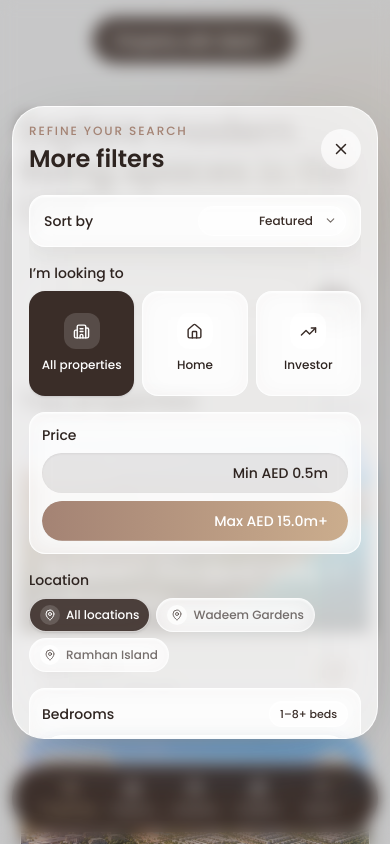
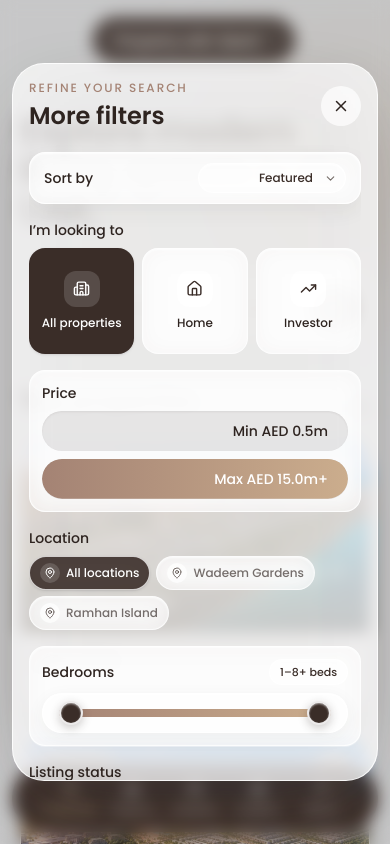
Before and after one commit to roundworkstudio/Real-estate, a Next.js app: page /properties in a window 390 px wide. Both pictures are taken after a click on the button 333 px from the left and 307 px from the top of the page. Shown: the top 844 px of the page. Built offline with nearby package versions, Linux system fonts and the light colour scheme.

Commit message:
Expand mobile filter sheet

```diff
--- a/src/components/tools/PortfolioFilters.tsx
+++ b/src/components/tools/PortfolioFilters.tsx
@@ -145,7 +145,7 @@ export function PortfolioFilters({ properties }: { properties: Property[] }) {
           </div>
         </div>
       {isMounted && createPortal(<div className={`${showMoreFilters ? "flex" : "hidden"} fixed inset-0 z-[100] touch-none overscroll-none items-center justify-center bg-slate/20 p-3 backdrop-blur-sm sm:hidden`} role="presentation" onPointerDown={() => setShowMoreFilters(false)}>
-          <div role="dialog" aria-modal="true" aria-label="More filters" onPointerDown={(event) => event.stopPropagation()} onWheel={(event) => event.stopPropagation()} className="filter-sheet-mobile no-scrollbar h-[75dvh] max-h-[75dvh] min-h-0 w-full max-w-md touch-pan-y overscroll-contain overflow-y-auto scroll-smooth rounded-[2rem] border border-white/85 bg-white/75 p-4 shadow-[0_24px_80px_-30px_rgba(46,36,32,.45)] backdrop-blur-2xl sm:h-auto sm:max-h-none sm:max-w-none sm:rounded-none sm:border-0 sm:bg-transparent sm:p-0 sm:shadow-none sm:backdrop-blur-none">
+          <div role="dialog" aria-modal="true" aria-label="More filters" onPointerDown={(event) => event.stopPropagation()} onWheel={(event) => event.stopPropagation()} className="filter-sheet-mobile no-scrollbar h-[85dvh] max-h-[85dvh] min-h-0 w-full max-w-md touch-pan-y overscroll-contain overflow-y-auto scroll-smooth rounded-[2rem] border border-white/85 bg-white/75 p-4 shadow-[0_24px_80px_-30px_rgba(46,36,32,.45)] backdrop-blur-2xl sm:h-auto sm:max-h-none sm:max-w-none sm:rounded-none sm:border-0 sm:bg-transparent sm:p-0 sm:shadow-none sm:backdrop-blur-none">
             <div className="flex items-center justify-between"><div><p className="text-xs font-medium uppercase tracking-[0.16em] text-royal">Refine your search</p><h3 className="mt-1 text-2xl font-semibold text-slate">More filters</h3></div><button type="button" aria-label="Close filters" onClick={() => setShowMoreFilters(false)} className="flex h-10 w-10 items-center justify-center rounded-full bg-white/70 text-slate transition hover:bg-white sm:hidden"><X size={18} /></button></div>
             <div id="filter-content" className="grid grid-rows-[1fr] translate-y-0 overflow-hidden opacity-100">
               <div className="min-h-0 overflow-hidden">
```
